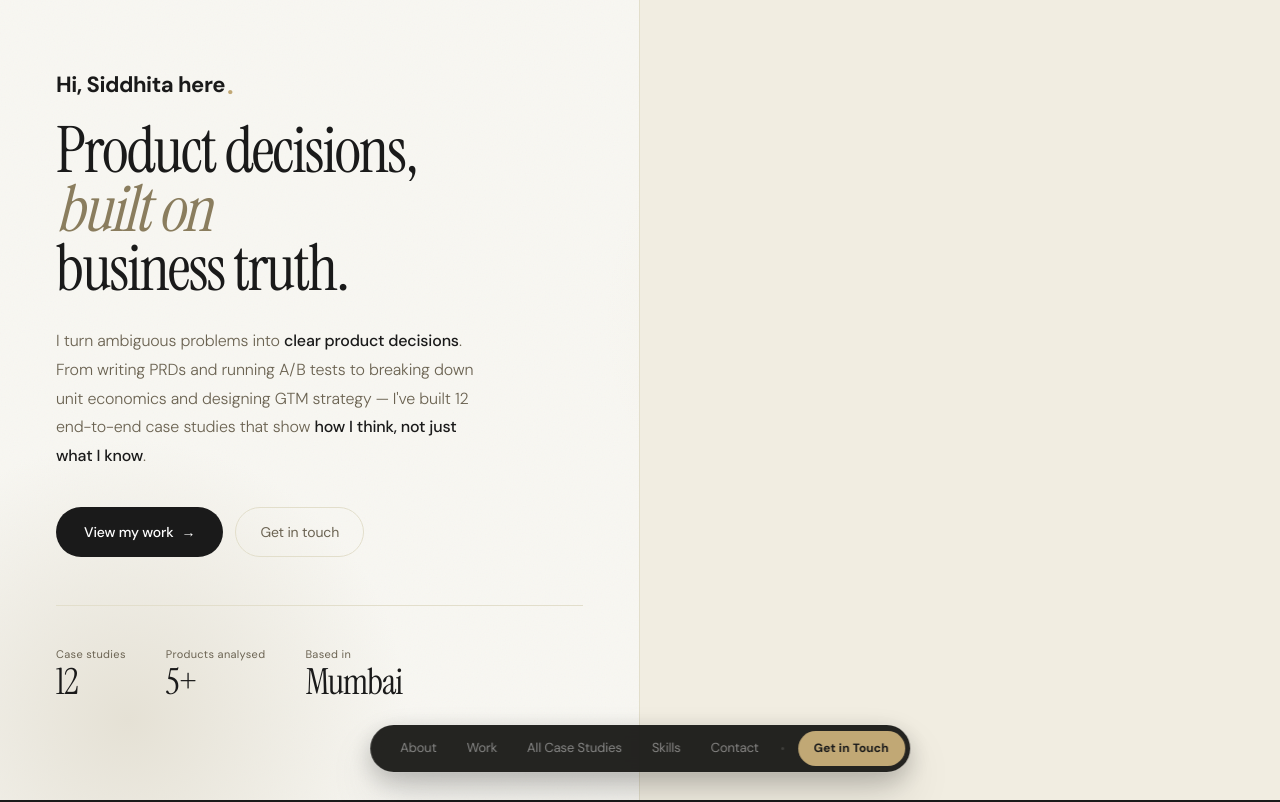
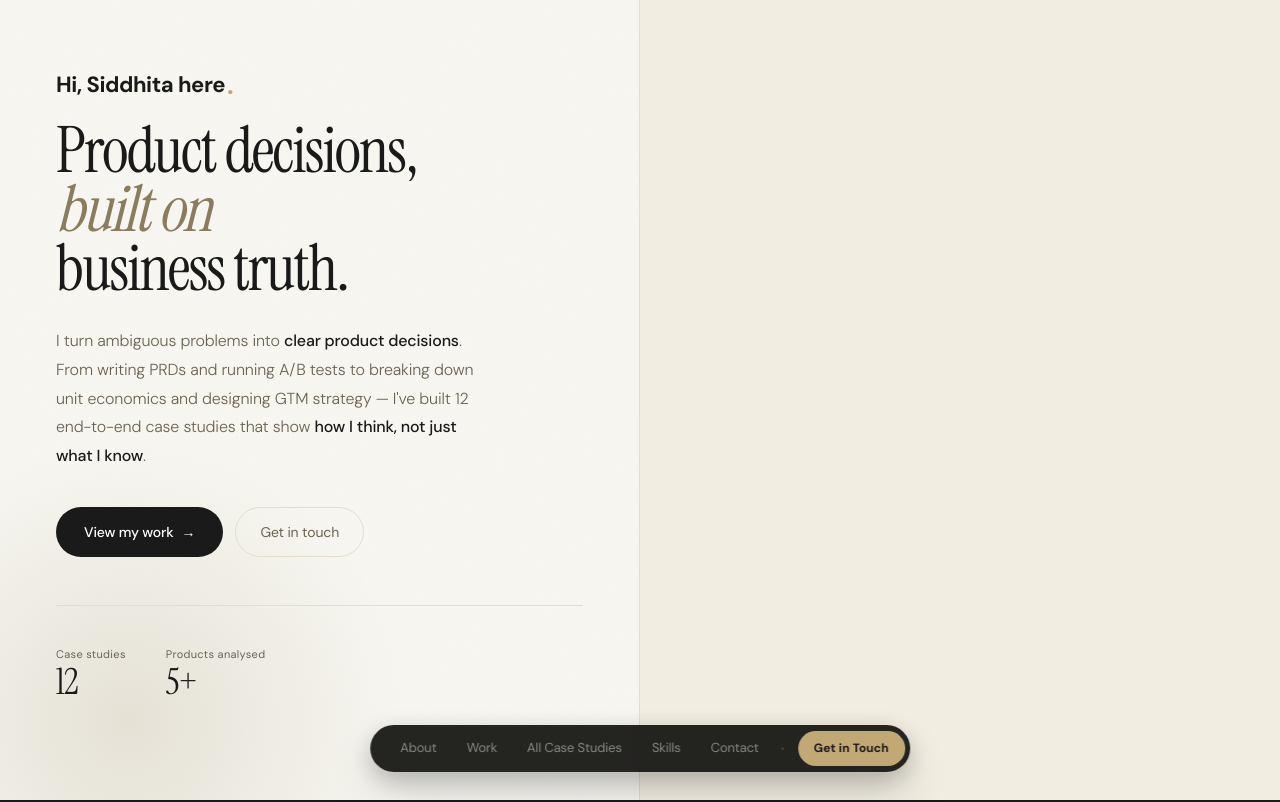
Before and after one commit to siddhitaacharekar/portfolio, a Next.js app: page / in a window 1280 px wide. Shown: the top 802 px of the page. Built offline with nearby package versions, Linux system fonts and the light colour scheme.

Commit message:
Update Hero.tsx

```diff
--- a/components/Hero.tsx
+++ b/components/Hero.tsx
@@ -96,10 +96,6 @@ export function Hero({ onOpenCase }: HeroProps) {
             <dt className="hero-stat-lbl">Products analysed</dt>
             <dd className="hero-stat-num">5+</dd>
           </div>
-          <div>
-            <dt className="hero-stat-lbl">Based in</dt>
-            <dd className="hero-stat-num">Mumbai</dd>
-          </div>
         </dl>
       </div>
 
```
